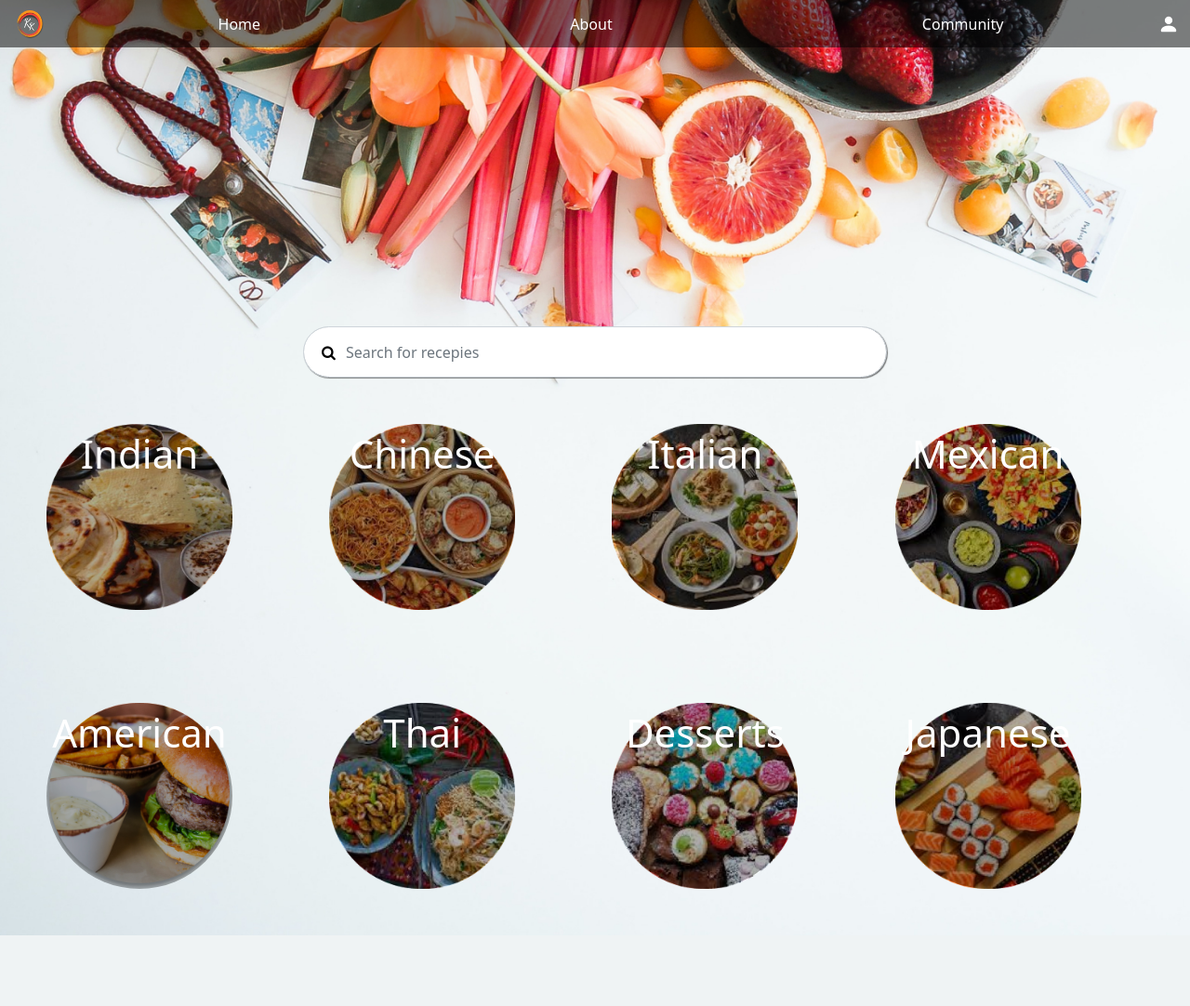
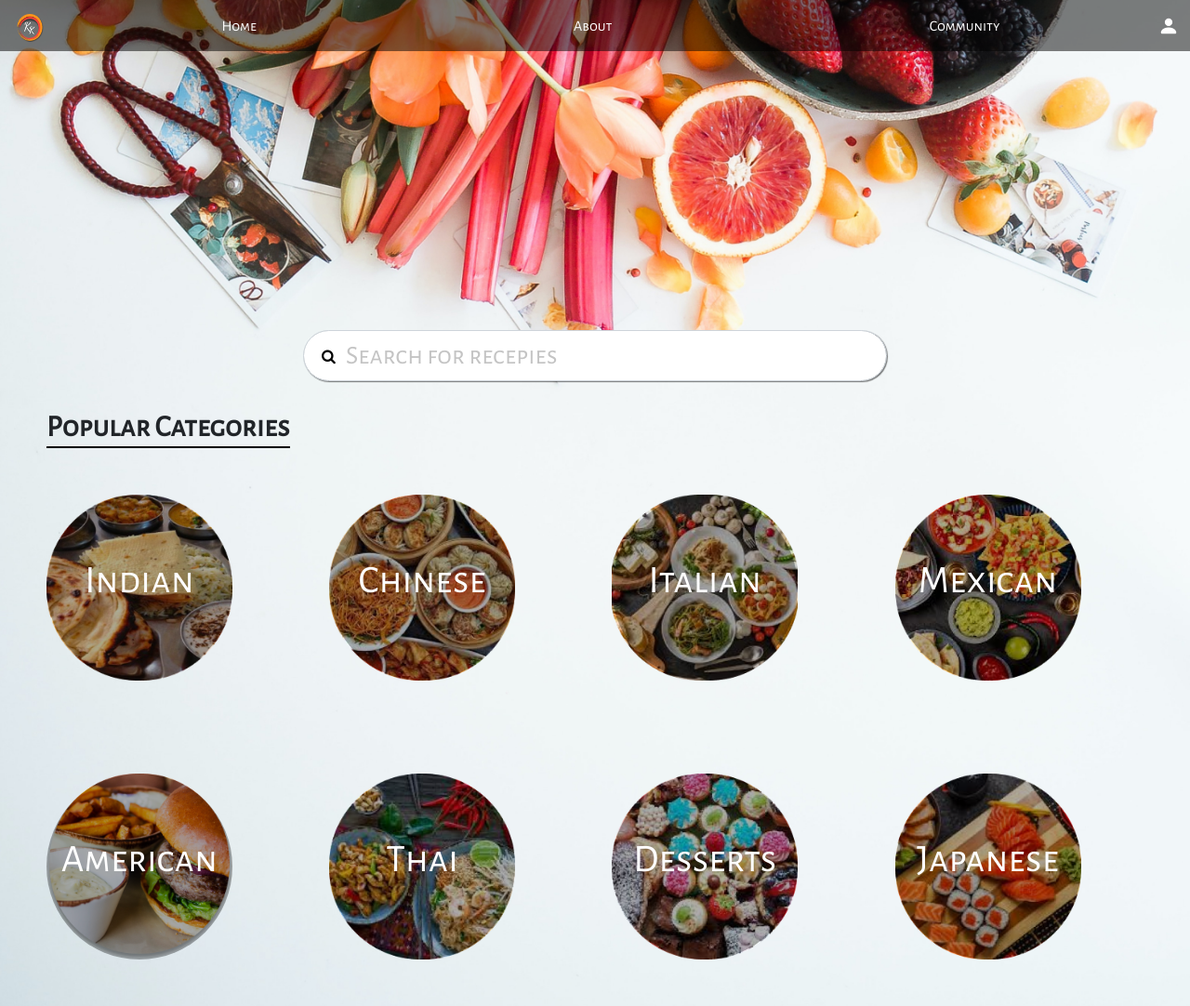
Before and after one commit to Akshattkain/Kozy-Kitchen, a PHP site: page /pages/home.html in a window 1280 px wide. Shown: the whole page at 93% size. Before the commit the page ends 1006 px from the top, so only its background shows below. Run offline with PHP 8.4, Linux system fonts and the light colour scheme; some libraries are stand-ins or nearby versions.

Commit message:
Minor changes in home page

```diff
--- a/components/navbar.html
+++ b/components/navbar.html
@@ -10,6 +10,7 @@
 
       .navbar {
         padding: 0 !important;
+        font-family: "Alegreya Sans SC";
       }
 
       .active {
--- a/pages/home.html
+++ b/pages/home.html
@@ -3,6 +3,10 @@
   <head>
     <title>Home</title>
     <link rel="stylesheet" href="../styles/home.css" />
+    <link
+      href="https://fonts.googleapis.com/css?family=Alegreya Sans SC"
+      rel="stylesheet"
+    />
     <link
       href="https://cdn.jsdelivr.net/npm/bootstrap@5.1.3/dist/css/bootstrap.min.css"
       rel="stylesheet"
@@ -33,6 +37,8 @@
         </div>
       </div>
     </div>
+
+    <h2>Popular Categories</h2>
 
     <div id="categories"></div>
 
--- a/styles/home.css
+++ b/styles/home.css
@@ -22,6 +22,12 @@ body {
   text-indent: 33px;
   border-radius: 30px !important;
   box-shadow: 1px 1px 1px rgba(0, 0, 0, 0.5);
+  font-family: 'Alegreya Sans SC';
+  font-size: 28px !important;
+}
+
+.form-input::placeholder {
+  color: #C4C4C4 !important;
 }
 
 .form-input:focus {
@@ -31,6 +37,15 @@ body {
 
 .search-box {
   margin-top: 300px !important;
+}
+
+h2 {
+  font-family: 'Alegreya Sans SC';
+  font-weight: 800 !important;
+  margin: 30px 0 0 50px !important;
+  border-bottom:2px solid black;
+    padding-bottom:2px;
+    display: inline-block;
 }
 
 .categories {
@@ -45,6 +60,13 @@ body {
   border-radius: 50%;
   color: white;
   font-size: 42px;
+  display: flex;
+  align-items: center;
+  justify-content: center;
+}
+
+.center p {
+  font-family: 'Alegreya Sans SC';
 }
 
 .category-container {
@@ -52,7 +74,6 @@ body {
   margin: auto;
   background-repeat: no-repeat;
   background-position: center;
-  text-align: center;
   background-size: cover;
   margin: 50px;
 }
```
